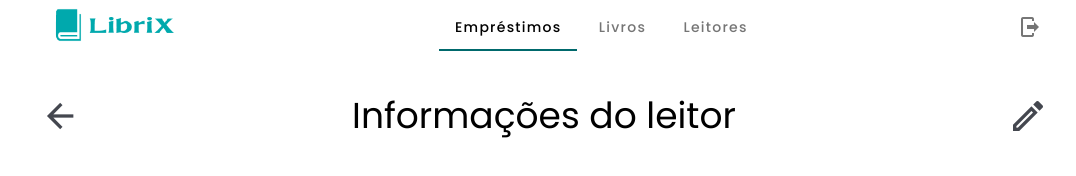
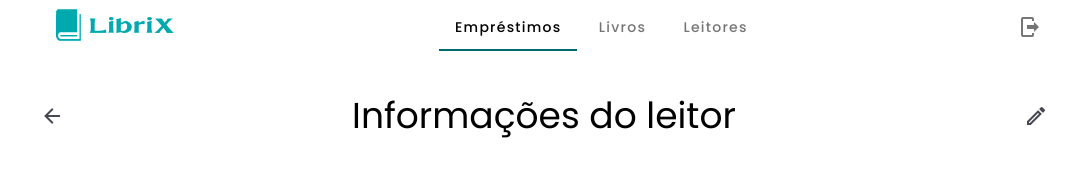
Before and after one commit to nes-facom/front-end, a Vue app: page /leitores/detalhes in a window 1280 px wide. Shown: the top 176 px of the page, without its empty margins (96-1172 px from the left). Built offline with nearby package versions, Linux system fonts and the light colour scheme.

Commit message:
style: tamanho dos ícones da barra superior arrumados

```diff
--- a/src/views/TelaDetalhesLeitor.vue
+++ b/src/views/TelaDetalhesLeitor.vue
@@ -6,7 +6,7 @@
                 <section id="acoes">
                     <router-link to="/leitores">
                         <v-icon
-                            x-large
+                            medium
                             class="icon"
                         >
                             mdi-arrow-left
@@ -14,7 +14,7 @@
                     </router-link>
                     <span id="title-detalhes-leitor">Informações do leitor</span>
                         <v-icon
-                            x-large
+                            medium
                             class="icon"
                             @click="irParaEditar"
                         >
```
